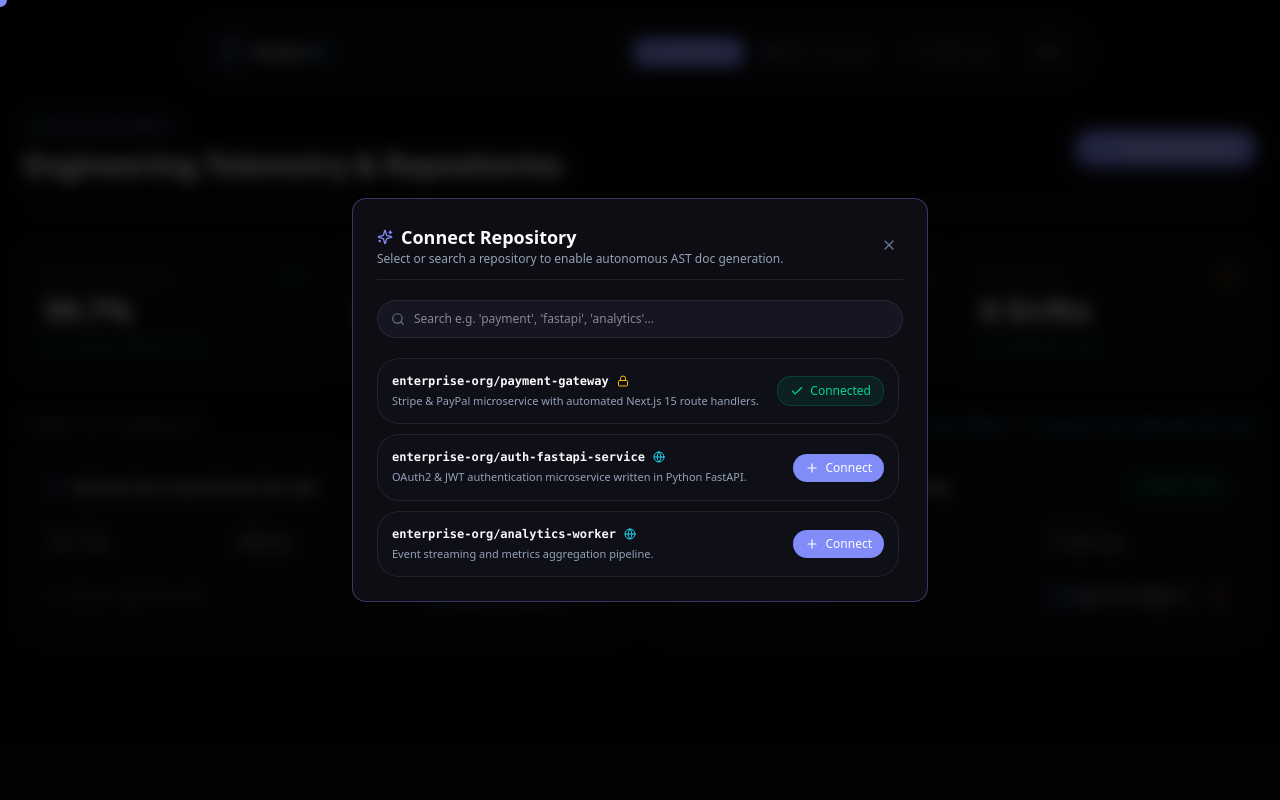
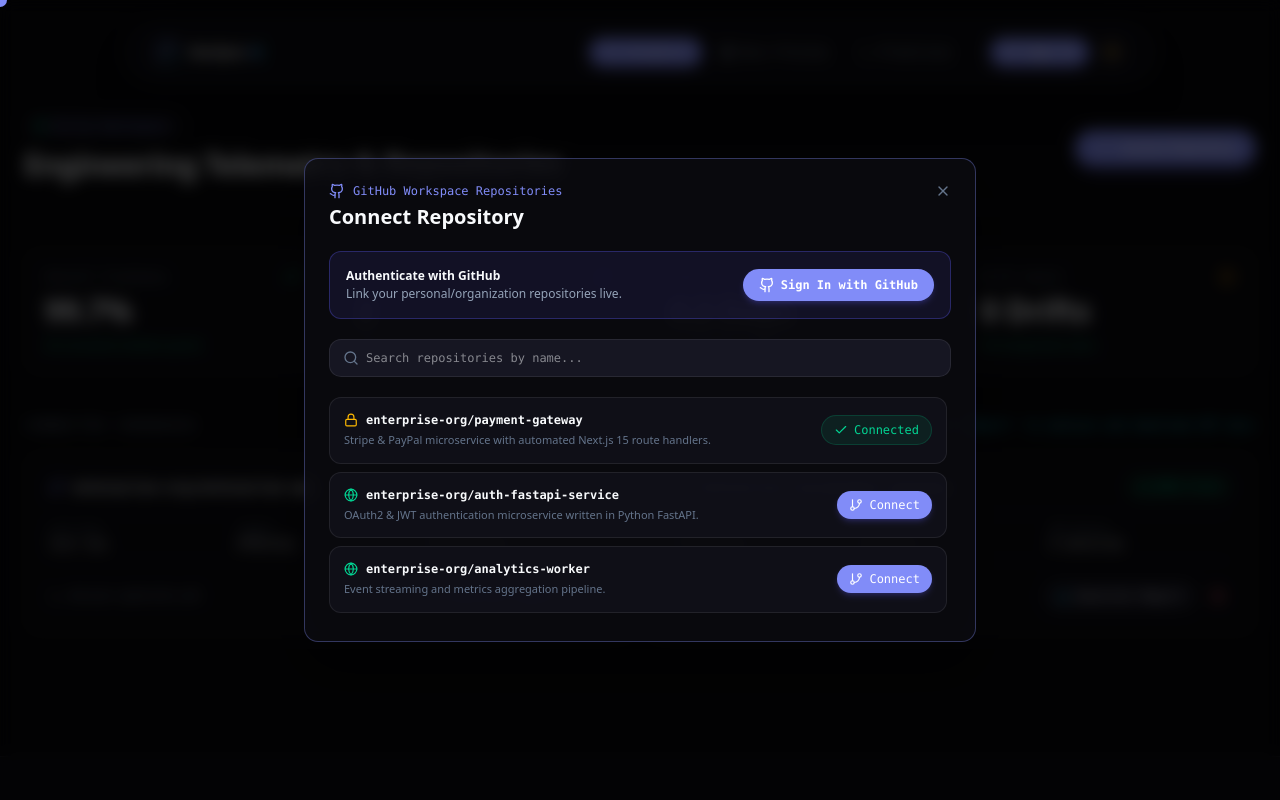
Before and after one commit to codewithlucifer001/docsync-ai, a Next.js app in the folder apps/web/: page /dashboard in a window 1280 px wide. Both pictures are taken after a click on the button "Connect Repository". Shown: the top 800 px of the page. Built offline with nearby package versions, Linux system fonts and the light colour scheme; no server answers.

Commit message:
feat(auth): add GitHub Sign-In button to navbar and connect modal

```diff
--- a/apps/web/components/dashboard/ConnectRepoModal.tsx
+++ b/apps/web/components/dashboard/ConnectRepoModal.tsx
@@ -2,52 +2,17 @@
 
 import React, { useState, useEffect } from "react";
 import { GlassPanel } from "@/components/ui/GlassPanel";
-import { Skeleton } from "@/components/ui/Skeleton";
-import { Lock, Globe, Plus, Search, X, Loader2, Sparkles, Check } from "lucide-react";
+import { useSession, signIn } from "next-auth/react";
+import { GitBranch, Search, Lock, Globe, Check, Loader2, X, Github, RefreshCw } from "lucide-react";
 
 interface RepoItem {
-  id: number;
+  id: number | string;
   name: string;
   full_name: string;
   private: boolean;
   default_branch: string;
   description: string;
 }
-
-const DEFAULT_REPOS: RepoItem[] = [
-  {
-    id: 101,
-    name: "payment-gateway",
-    full_name: "enterprise-org/payment-gateway",
-    private: true,
-    default_branch: "main",
-    description: "Stripe & PayPal microservice with automated Next.js 15 route handlers."
-  },
-  {
-    id: 102,
-    name: "auth-fastapi-service",
-    full_name: "enterprise-org/auth-fastapi-service",
-    private: false,
-    default_branch: "master",
-    description: "OAuth2 & JWT authentication microservice written in Python FastAPI."
-  },
-  {
-    id: 103,
-    name: "analytics-worker",
-    full_name: "enterprise-org/analytics-worker",
-    private: false,
-    default_branch: "main",
-    description: "Event streaming and metrics aggregation pipeline."
-  },
-  {
-    id: 104,
-    name: "docsync-core-engine",
-    full_name: "docsync-ai/docsync-core-engine",
-    private: false,
-    default_branch: "main",
-    description: "Tree-sitter AST parser and LangGraph multi-agent doc generator."
-  }
-];
 
 interface ConnectRepoModalProps {
   isOpen: boolean;
@@ -62,178 +27,151 @@
   connectedRepoIds,
   onRepoConnected
 }: ConnectRepoModalProps) {
-  const [repos, setRepos] = useState<RepoItem[]>(DEFAULT_REPOS);
-  const [loading, setLoading] = useState(false);
+  const { data: session, status } = useSession();
   const [search, setSearch] = useState("");
-  const [connectingId, setConnectingId] = useState<number | null>(null);
+  const [repos, setRepos] = useState<RepoItem[]>([]);
+  const [isLoading, setIsLoading] = useState(false);
+  const [isAuthenticated, setIsAuthenticated] = useState(false);
+  const [connectingId, setConnectingId] = useState<string | number | null>(null);
+
+  const fetchRepos = async () => {
+    setIsLoading(true);
+    try {
+      const res = await fetch("/api/repos");
+      const data = await res.json();
+      setRepos(data.repos || []);
+      setIsAuthenticated(data.authenticated || false);
+    } catch (e) {
+      console.error(e);
+    } finally {
+      setIsLoading(false);
+    }
+  };
 
   useEffect(() => {
-    if (!isOpen) return;
-    setLoading(true);
-    fetch("/api/repos")
-      .then((res) => res.json())
-      .then((data) => {
-        if (data.repos && data.repos.length > 0) {
-          setRepos(data.repos);
-        }
-        setLoading(false);
-      })
-      .catch(() => {
-        setRepos(DEFAULT_REPOS);
-        setLoading(false);
-      });
-  }, [isOpen]);
+    if (isOpen) {
+      fetchRepos();
+    }
+  }, [isOpen, status]);
 
   if (!isOpen) return null;
 
-  const filteredRepos = repos.filter(
+  const filtered = repos.filter(
     (r) =>
       r.full_name.toLowerCase().includes(search.toLowerCase()) ||
-      r.name.toLowerCase().includes(search.toLowerCase())
+      (r.description && r.description.toLowerCase().includes(search.toLowerCase()))
   );
 
-  const handleConnect = async (e: React.MouseEvent, repo: RepoItem) => {
-    e.preventDefault();
-    e.stopPropagation();
-
-    const normalizedId = "repo_" + repo.id;
-    if (connectedRepoIds.includes(normalizedId)) return;
-
+  const handleConnect = async (repo: RepoItem) => {
     setConnectingId(repo.id);
-
-    try {
-      const res = await fetch("/api/repos", {
-        method: "POST",
-        headers: { "Content-Type": "application/json" },
-        body: JSON.stringify({
-          githubRepoId: repo.id,
-          name: repo.name,
-          fullName: repo.full_name,
-          defaultBranch: repo.default_branch,
-          private: repo.private
-        })
-      });
-      const data = await res.json();
-      onRepoConnected(data.repository || {
-        id: normalizedId,
+    setTimeout(() => {
+      onRepoConnected({
+        id: `repo_${repo.id}`,
         name: repo.name,
         fullName: repo.full_name,
-        defaultBranch: repo.default_branch,
         freshnessIndex: 100.0
       });
-    } catch {
-      onRepoConnected({
-        id: normalizedId,
-        name: repo.name,
-        fullName: repo.full_name,
-        defaultBranch: repo.default_branch,
-        freshnessIndex: 100.0
-      });
-    } finally {
       setConnectingId(null);
       onClose();
-    }
+    }, 600);
   };
 
   return (
-    <div
-      className="fixed inset-0 z-50 flex items-center justify-center p-4 bg-black/75 backdrop-blur-sm"
-      onClick={onClose}
-    >
-      <GlassPanel
-        className="w-full max-w-xl p-6 space-y-5 border-[var(--border-glow)] shadow-2xl relative bg-[var(--bg-surface)]/95"
-        onClick={(e) => e.stopPropagation()}
-      >
-        <div className="flex items-center justify-between border-b border-[var(--border-subtle)] pb-3">
-          <div>
-            <h3 className="text-lg font-bold text-[var(--text-primary)] flex items-center gap-2">
-              <Sparkles className="h-4 w-4 text-[var(--accent-primary)]" /> Connect Repository
-            </h3>
-            <p className="text-xs text-[var(--text-secondary)]">
-              Select or search a repository to enable autonomous AST doc generation.
-            </p>
+    <div className="fixed inset-0 z-50 flex items-center justify-center p-4 bg-black/70 backdrop-blur-sm animate-in fade-in duration-200">
+      <GlassPanel className="w-full max-w-2xl max-h-[85vh] flex flex-col p-6 space-y-5 border-[var(--border-glow)] shadow-2xl relative">
+        <button
+          onClick={onClose}
+          className="absolute top-5 right-5 p-1 rounded-lg text-[var(--text-muted)] hover:text-[var(--text-primary)] hover:bg-[var(--bg-surface-elevated)] transition-colors cursor-pointer"
+        >
+          <X className="h-4 w-4" />
+        </button>
+
+        <div className="space-y-1">
+          <div className="flex items-center gap-2 text-xs font-mono text-[var(--accent-primary)]">
+            <Github className="h-4 w-4" /> GitHub Workspace Repositories
           </div>
-          <button
-            type="button"
-            onClick={onClose}
-            className="p-1.5 rounded-lg hover:bg-[var(--bg-surface-elevated)] text-[var(--text-muted)] hover:text-[var(--text-primary)] cursor-pointer"
-          >
-            <X className="h-4 w-4" />
-          </button>
+          <h3 className="text-xl font-bold text-[var(--text-primary)]">Connect Repository</h3>
         </div>
 
-        {/* Search Input */}
+        {!isAuthenticated && status !== "authenticated" ? (
+          <div className="p-4 rounded-xl border border-indigo-500/30 bg-indigo-500/10 flex flex-col sm:flex-row items-center justify-between gap-3">
+            <div className="text-xs space-y-0.5">
+              <span className="font-bold text-[var(--text-primary)] block">Authenticate with GitHub</span>
+              <span className="text-[var(--text-secondary)]">Link your personal/organization repositories live.</span>
+            </div>
+            <button
+              onClick={() => signIn("github")}
+              className="px-4 py-2 rounded-lg bg-[var(--accent-primary)] text-white text-xs font-mono font-semibold hover:bg-indigo-500 transition-all flex items-center gap-1.5 shrink-0 cursor-pointer shadow-md shadow-indigo-500/20"
+            >
+              <Github className="h-4 w-4" /> Sign In with GitHub
+            </button>
+          </div>
+        ) : null}
+
         <div className="relative">
-          <Search className="absolute left-3.5 top-1/2 -translate-y-1/2 h-3.5 w-3.5 text-[var(--text-muted)]" />
+          <Search className="absolute left-3.5 top-1/2 -translate-y-1/2 h-4 w-4 text-[var(--text-muted)]" />
           <input
             type="text"
             value={search}
             onChange={(e) => setSearch(e.target.value)}
-            placeholder="Search e.g. 'payment', 'fastapi', 'analytics'..."
-            className="w-full pl-9 pr-4 py-2.5 text-xs rounded-lg bg-[var(--bg-surface-elevated)] border border-[var(--border-subtle)] focus:border-[var(--accent-primary)] text-[var(--text-primary)] outline-none"
+            placeholder="Search repositories by name..."
+            className="w-full pl-9 pr-4 py-2.5 text-xs font-mono rounded-xl bg-[var(--bg-surface-elevated)] border border-[var(--border-subtle)] focus:border-[var(--accent-primary)] text-[var(--text-primary)] outline-none"
           />
         </div>
 
-        {/* Repositories List */}
-        <div className="max-h-72 overflow-y-auto space-y-2.5 pr-1">
-          {loading ? (
-            <>
-              <div className="p-4 rounded-lg border border-[var(--border-subtle)] space-y-2">
-                <Skeleton className="h-4 w-40" />
-                <Skeleton className="h-3 w-3/4" />
-              </div>
-              <div className="p-4 rounded-lg border border-[var(--border-subtle)] space-y-2">
-                <Skeleton className="h-4 w-48" />
-                <Skeleton className="h-3 w-1/2" />
-              </div>
-            </>
-          ) : filteredRepos.length === 0 ? (
-            <div className="text-center py-8 text-xs text-[var(--text-muted)]">
-              No repositories match "{search}".
+        <div className="flex-1 overflow-y-auto space-y-2 pr-1 min-h-[220px] max-h-[340px]">
+          {isLoading ? (
+            <div className="flex flex-col items-center justify-center h-48 space-y-2 text-[var(--text-muted)] font-mono text-xs">
+              <Loader2 className="h-6 w-6 animate-spin text-[var(--accent-primary)]" />
+              <span>Fetching repositories...</span>
+            </div>
+          ) : filtered.length === 0 ? (
+            <div className="flex flex-col items-center justify-center h-48 text-[var(--text-muted)] font-mono text-xs">
+              No matching repositories found.
             </div>
           ) : (
-            filteredRepos.map((repo) => {
-              const isAlreadyConnected = connectedRepoIds.includes("repo_" + repo.id);
+            filtered.map((repo) => {
+              const isConnected = connectedRepoIds.includes(`repo_${repo.id}`) || connectedRepoIds.includes(String(repo.id));
+              const isConnecting = connectingId === repo.id;
 
               return (
                 <div
                   key={repo.id}
-                  className="p-3.5 rounded-lg border border-[var(--border-subtle)] hover:border-[var(--accent-primary)] bg-[var(--bg-surface-elevated)]/40 flex items-center justify-between gap-4 transition-colors"
+                  className="p-3.5 rounded-xl border border-[var(--border-subtle)] bg-[var(--bg-surface-elevated)]/50 hover:bg-[var(--bg-surface-elevated)] flex items-center justify-between gap-4 transition-all"
                 >
-                  <div className="space-y-1 min-w-0">
+                  <div className="min-w-0 space-y-1">
                     <div className="flex items-center gap-2">
-                      <span className="font-mono text-xs font-semibold text-[var(--text-primary)] truncate">
+                      {repo.private ? (
+                        <Lock className="h-3.5 w-3.5 text-amber-400 shrink-0" />
+                      ) : (
+                        <Globe className="h-3.5 w-3.5 text-emerald-400 shrink-0" />
+                      )}
+                      <span className="font-mono text-xs font-bold text-[var(--text-primary)] truncate">
                         {repo.full_name}
                       </span>
-                      {repo.private ? (
-                        <Lock className="h-3 w-3 text-amber-400 shrink-0" />
-                      ) : (
-                        <Globe className="h-3 w-3 text-[var(--accent-cyan)] shrink-0" />
-                      )}
                     </div>
-                    <p className="text-[11px] text-[var(--text-secondary)] truncate">
-                      {repo.description || "No description provided."}
+                    <p className="text-[11px] text-[var(--text-muted)] truncate max-w-md">
+                      {repo.description}
                     </p>
                   </div>
 
                   <button
-                    type="button"
-                    onClick={(e) => handleConnect(e, repo)}
-                    disabled={connectingId === repo.id || isAlreadyConnected}
-                    className={`px-3 py-1.5 rounded-md text-xs font-medium shrink-0 flex items-center gap-1.5 transition-colors ${
-                      isAlreadyConnected
+                    onClick={() => handleConnect(repo)}
+                    disabled={isConnected || isConnecting}
+                    className={`px-3 py-1.5 rounded-lg text-xs font-mono font-medium transition-all shrink-0 flex items-center gap-1.5 cursor-pointer ${
+                      isConnected
                         ? "bg-emerald-500/10 text-emerald-400 border border-emerald-500/20 cursor-default"
-                        : "bg-[var(--accent-primary)] text-white hover:bg-indigo-500 cursor-pointer disabled:opacity-50"
+                        : "bg-[var(--accent-primary)] hover:bg-indigo-500 text-white shadow-md shadow-indigo-500/20 active:scale-95"
                     }`}
                   >
-                    {connectingId === repo.id ? (
+                    {isConnecting ? (
                       <Loader2 className="h-3.5 w-3.5 animate-spin" />
-                    ) : isAlreadyConnected ? (
+                    ) : isConnected ? (
                       <Check className="h-3.5 w-3.5" />
                     ) : (
-                      <Plus className="h-3.5 w-3.5" />
+                      <GitBranch className="h-3.5 w-3.5" />
                     )}
-                    <span>{isAlreadyConnected ? "Connected" : "Connect"}</span>
+                    <span>{isConnected ? "Connected" : isConnecting ? "Linking..." : "Connect"}</span>
                   </button>
                 </div>
               );
--- a/apps/web/components/layout/HUDNav.tsx
+++ b/apps/web/components/layout/HUDNav.tsx
@@ -3,11 +3,13 @@
 import React, { useState, useEffect } from "react";
 import Link from "next/link";
 import { usePathname } from "next/navigation";
-import { Terminal, Activity, FileText, Sun, Moon } from "lucide-react";
+import { useSession, signIn, signOut } from "next-auth/react";
+import { Terminal, Activity, FileText, Sun, Moon, LogIn, LogOut, Github } from "lucide-react";
 import { DocSyncLogo } from "@/components/ui/DocSyncLogo";
 
 export function HUDNav() {
   const pathname = usePathname();
+  const { data: session, status } = useSession();
   const [theme, setTheme] = useState<"dark" | "light">("dark");
   const [mounted, setMounted] = useState(false);
 
@@ -36,14 +38,14 @@
   ];
 
   return (
-    <header className="fixed top-6 left-1/2 -translate-x-1/2 z-50 w-[92%] max-w-4xl">
+    <header className="fixed top-6 left-1/2 -translate-x-1/2 z-50 w-[94%] max-w-5xl">
       <nav className="flex items-center justify-between px-6 py-3 rounded-full border border-[var(--border-glow)] bg-[var(--bg-surface)]/80 backdrop-blur-xl shadow-2xl transition-colors">
         <Link href="/" className="flex items-center gap-2 hover:opacity-85 transition-opacity">
           <DocSyncLogo size={26} showText={true} />
         </Link>
 
         <div className="flex items-center gap-2">
-          <div className="flex items-center gap-1">
+          <div className="hidden sm:flex items-center gap-1">
             {links.map((link) => {
               const Icon = link.icon;
               const isActive = pathname === link.href;
@@ -65,6 +67,46 @@
           </div>
 
           <div className="h-4 w-[1px] bg-[var(--border-subtle)] mx-1" />
+
+          {/* GitHub Authentication Button */}
+          {status === "authenticated" && session?.user ? (
+            <div className="flex items-center gap-2">
+              <div className="flex items-center gap-2 px-2.5 py-1 rounded-full bg-[var(--bg-surface-elevated)] border border-[var(--border-subtle)]">
+                {session.user.image ? (
+                  <img
+                    src={session.user.image}
+                    alt={session.user.name || "User"}
+                    className="h-5 w-5 rounded-full border border-[var(--accent-primary)]"
+                  />
+                ) : (
+                  <Github className="h-4 w-4 text-[var(--accent-primary)]" />
+                )}
+                <span className="text-xs font-mono font-medium text-[var(--text-primary)] max-w-[100px] truncate hidden md:inline">
+                  {session.user.name || "GitHub User"}
+                </span>
+              </div>
+              <button
+                type="button"
+                onClick={() => signOut()}
+                aria-label="Sign out"
+                title="Sign out of GitHub"
+                className="p-1.5 rounded-full border border-[var(--border-subtle)] bg-[var(--bg-surface-elevated)] text-rose-400 hover:text-rose-300 hover:border-rose-500/40 transition-all cursor-pointer"
+              >
+                <LogOut className="h-4 w-4" />
+              </button>
+            </div>
+          ) : (
+            <button
+              type="button"
+              onClick={() => signIn("github")}
+              className="flex items-center gap-1.5 px-3.5 py-1.5 rounded-full bg-[var(--accent-primary)] text-white text-xs font-mono font-semibold hover:bg-indigo-500 transition-all shadow-md shadow-indigo-500/20 active:scale-95 cursor-pointer"
+            >
+              <Github className="h-3.5 w-3.5" />
+              <span>Sign In</span>
+            </button>
+          )}
+
+          {/* Theme Toggle Button */}
           <button
             type="button"
             onClick={toggleTheme}
```
